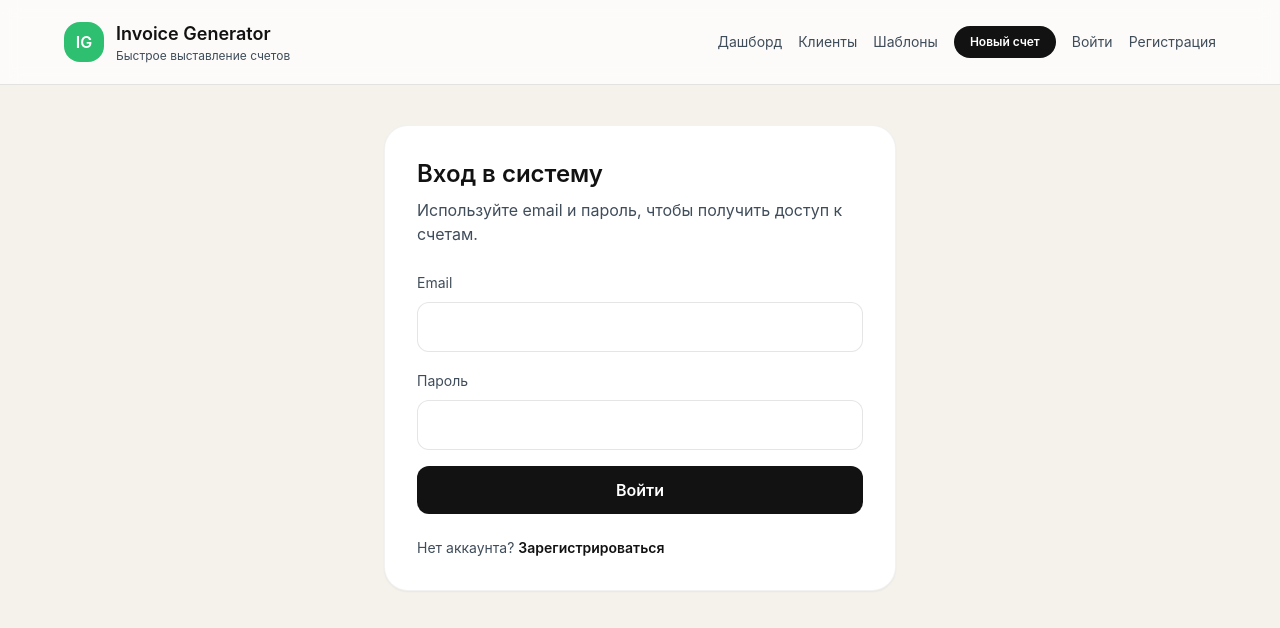
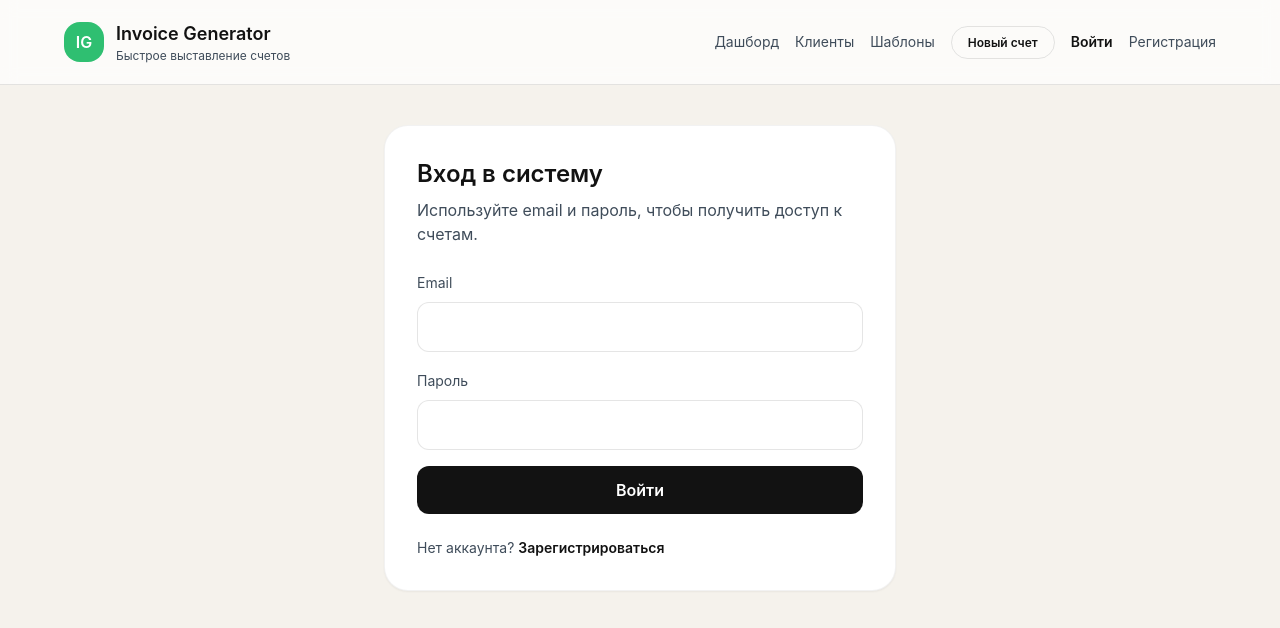
Before and after one commit to Abubiker/Project-2, a Vue app in the folder frontend/: page /login in a window 1280 px wide. Shown: the top 628 px of the page. Built offline with nearby package versions, Linux system fonts and the light colour scheme; no server answers.

Commit message:
Fix active nav highlighting

```diff
--- a/frontend/src/App.vue
+++ b/frontend/src/App.vue
@@ -10,20 +10,29 @@
           </div>
         </div>
         <nav class="flex items-center gap-4 text-sm text-slate">
-          <RouterLink to="/dashboard" class="hover:text-ink">Дашборд</RouterLink>
-          <RouterLink to="/clients" class="hover:text-ink">Клиенты</RouterLink>
-          <RouterLink to="/templates" class="hover:text-ink">Шаблоны</RouterLink>
-          <RouterLink
-            to="/invoices/new"
-            class="rounded-full bg-ink text-white px-4 py-2 text-xs font-semibold"
-          >
-            Новый счет
+          <RouterLink to="/dashboard" v-slot="{ href, navigate, isActive }">
+            <a :href="href" @click="navigate" :class="navLinkClass(isActive)">Дашборд</a>
           </RouterLink>
-          <RouterLink v-if="!isAuthed" to="/login" class="hover:text-ink">
-            Войти
+          <RouterLink to="/clients" v-slot="{ href, navigate, isActive }">
+            <a :href="href" @click="navigate" :class="navLinkClass(isActive)">Клиенты</a>
           </RouterLink>
-          <RouterLink v-if="!isAuthed" to="/register" class="hover:text-ink">
-            Регистрация
+          <RouterLink to="/templates" v-slot="{ href, navigate, isActive }">
+            <a :href="href" @click="navigate" :class="navLinkClass(isActive)">Шаблоны</a>
+          </RouterLink>
+          <RouterLink to="/invoices/new" v-slot="{ href, navigate, isActive }">
+            <a
+              :href="href"
+              @click="navigate"
+              :class="newInvoiceClass(isActive)"
+            >
+              Новый счет
+            </a>
+          </RouterLink>
+          <RouterLink v-if="!isAuthed" to="/login" v-slot="{ href, navigate, isActive }">
+            <a :href="href" @click="navigate" :class="navLinkClass(isActive)">Войти</a>
+          </RouterLink>
+          <RouterLink v-if="!isAuthed" to="/register" v-slot="{ href, navigate, isActive }">
+            <a :href="href" @click="navigate" :class="navLinkClass(isActive)">Регистрация</a>
           </RouterLink>
           <button v-if="isAuthed" class="text-slate hover:text-ink" @click="logout">
             Выход
@@ -47,6 +56,16 @@ import { clearToken, getToken } from "./api";
 const router = useRouter();
 const isAuthed = ref(Boolean(getToken()));
 
+function navLinkClass(isActive) {
+  return isActive ? "text-ink font-semibold" : "hover:text-ink";
+}
+
+function newInvoiceClass(isActive) {
+  return isActive
+    ? "rounded-full bg-ink text-white px-4 py-2 text-xs font-semibold"
+    : "rounded-full border border-black/10 px-4 py-2 text-xs font-semibold text-ink hover:border-black/20";
+}
+
 function syncAuth() {
   isAuthed.value = Boolean(getToken());
 }
```
